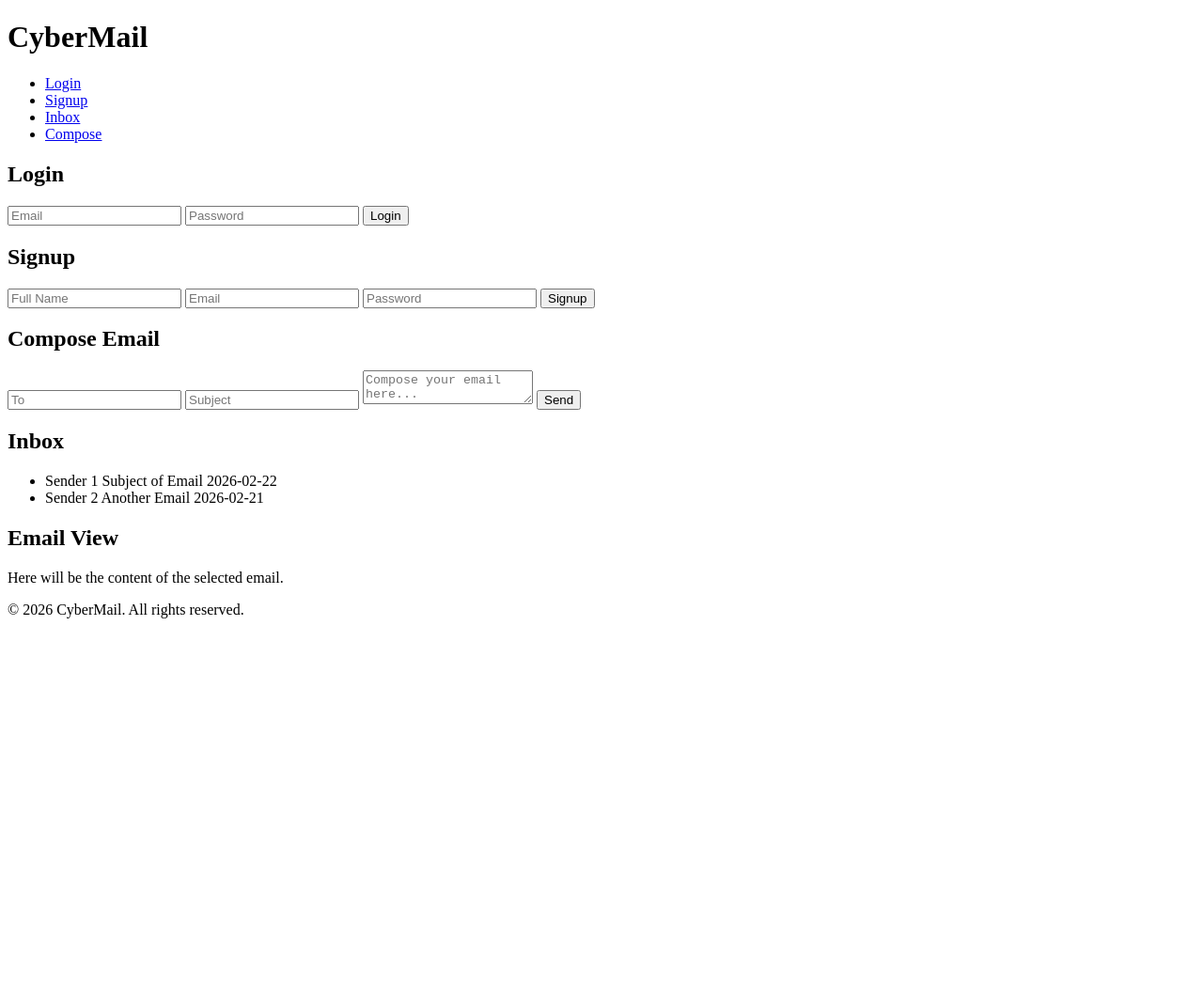
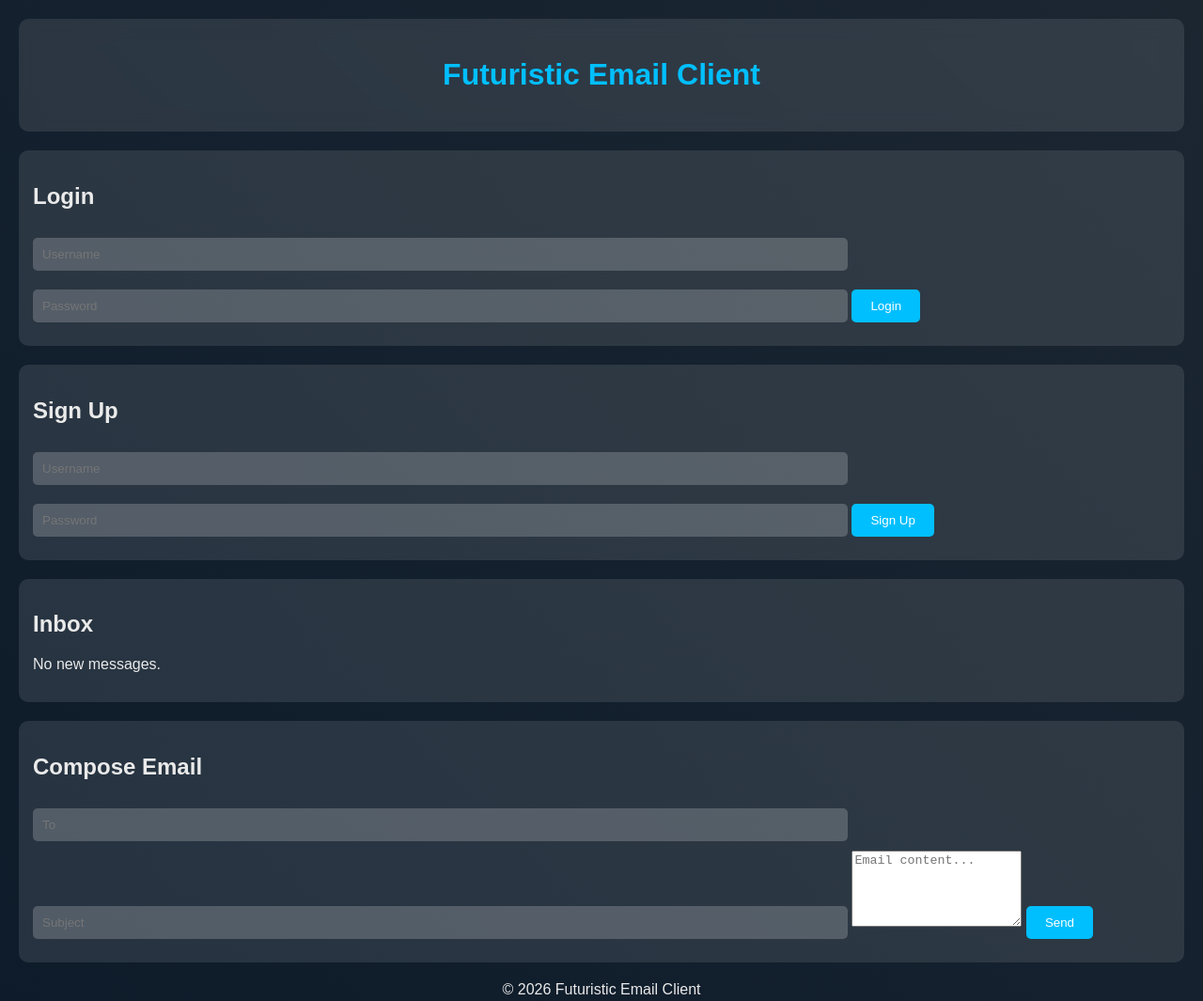
Before and after one commit to J8ESS809/creators.goated, a website: page index.html in a window 1280 px wide. Shown: the whole page at 94% size. Before the commit the page ends 800 px from the top, so only its background shows below. Drawn offline with Linux system fonts and the light colour scheme.

Commit message:
Create index.html for futuristic email client

```diff
--- a/index.html
+++ b/index.html
@@ -4,73 +4,91 @@
     <meta charset="UTF-8">
     <meta name="viewport" content="width=device-width, initial-scale=1.0">
     <title>Futuristic Email Client</title>
-    <link rel="stylesheet" href="styles.css">
+    <style>
+        body {
+            font-family: 'Arial', sans-serif;
+            background: linear-gradient(45deg, #0D1B2A, #1B2631);
+            color: #EAEAEA;
+            margin: 0;
+            padding: 20px;
+        }
+        header {
+            text-align: center;
+            padding: 20px;
+            background: rgba(255, 255, 255, 0.1);
+            backdrop-filter: blur(10px);
+            border-radius: 10px;
+        }
+        h1 {
+            color: #00BFFF;
+        }
+        .login, .signup, .inbox, .compose {
+            background: rgba(255, 255, 255, 0.1);
+            border-radius: 10px;
+            padding: 15px;
+            margin: 20px 0;
+            transition: all 0.3s;
+        }
+        .login:hover, .signup:hover, .inbox:hover, .compose:hover {
+            transform: scale(1.05);
+            box-shadow: 0 0 10px cyan;
+        }
+        input[type="text"], input[type="password"] {
+            width: 70%;
+            padding: 10px;
+            margin: 10px 0;
+            border: none;
+            border-radius: 5px;
+            background: rgba(255, 255, 255, 0.2);
+            color: #EAEAEA;
+        }
+        button {
+            padding: 10px 20px;
+            color: white;
+            background: #00BFFF;
+            border: none;
+            border-radius: 5px;
+            cursor: pointer;
+            transition: background 0.3s;
+        }
+        button:hover {
+            background: #0098DB;
+        }
+        footer {
+            text-align: center;
+            margin-top: 20px;
+        }
+    </style>
 </head>
 <body>
     <header>
-        <h1 class="logo">CyberMail</h1>
-        <nav>
-            <ul>
-                <li><a href="#login">Login</a></li>
-                <li><a href="#signup">Signup</a></li>
-                <li><a href="#inbox">Inbox</a></li>
-                <li><a href="#compose">Compose</a></li>
-            </ul>
-        </nav>
+        <h1>Futuristic Email Client</h1>
     </header>
-    <main>
-        <section id="login" class="form-section">
-            <h2>Login</h2>
-            <form>
-                <input type="email" placeholder="Email" required />
-                <input type="password" placeholder="Password" required />
-                <button type="submit">Login</button>
-            </form>
-        </section>
-        <section id="signup" class="form-section">
-            <h2>Signup</h2>
-            <form>
-                <input type="text" placeholder="Full Name" required />
-                <input type="email" placeholder="Email" required />
-                <input type="password" placeholder="Password" required />
-                <button type="submit">Signup</button>
-            </form>
-        </section>
-        <section id="compose" class="form-section">
-            <h2>Compose Email</h2>
-            <form>
-                <input type="email" placeholder="To" required />
-                <input type="text" placeholder="Subject" required />
-                <textarea placeholder="Compose your email here..." required></textarea>
-                <button type="submit">Send</button>
-            </form>
-        </section>
-        <section id="inbox" class="form-section">
-            <h2>Inbox</h2>
-            <ul class="email-list">
-                <li class="email-item">
-                    <span class="sender">Sender 1</span>
-                    <span class="subject">Subject of Email</span>
-                    <span class="timestamp">2026-02-22</span>
-                </li>
-                <li class="email-item">
-                    <span class="sender">Sender 2</span>
-                    <span class="subject">Another Email</span>
-                    <span class="timestamp">2026-02-21</span>
-                </li>
-                <!-- More emails -->
-            </ul>
-        </section>
-        <section id="email-view" class="form-section">
-            <h2>Email View</h2>
-            <div class="email-content">
-                <p>Here will be the content of the selected email.</p>
-            </div>
-        </section>
-    </main>
+    <section class="login">
+        <h2>Login</h2>
+        <input type="text" placeholder="Username">
+        <input type="password" placeholder="Password">
+        <button>Login</button>
+    </section>
+    <section class="signup">
+        <h2>Sign Up</h2>
+        <input type="text" placeholder="Username">
+        <input type="password" placeholder="Password">
+        <button>Sign Up</button>
+    </section>
+    <section class="inbox">
+        <h2>Inbox</h2>
+        <p>No new messages.</p>
+    </section>
+    <section class="compose">
+        <h2>Compose Email</h2>
+        <input type="text" placeholder="To">
+        <input type="text" placeholder="Subject">
+        <textarea placeholder="Email content..." rows="5"></textarea>
+        <button>Send</button>
+    </section>
     <footer>
-        <p>© 2026 CyberMail. All rights reserved.</p>
+        <p>&copy; 2026 Futuristic Email Client</p>
     </footer>
-    <script src="script.js"></script>
 </body>
 </html>
```
